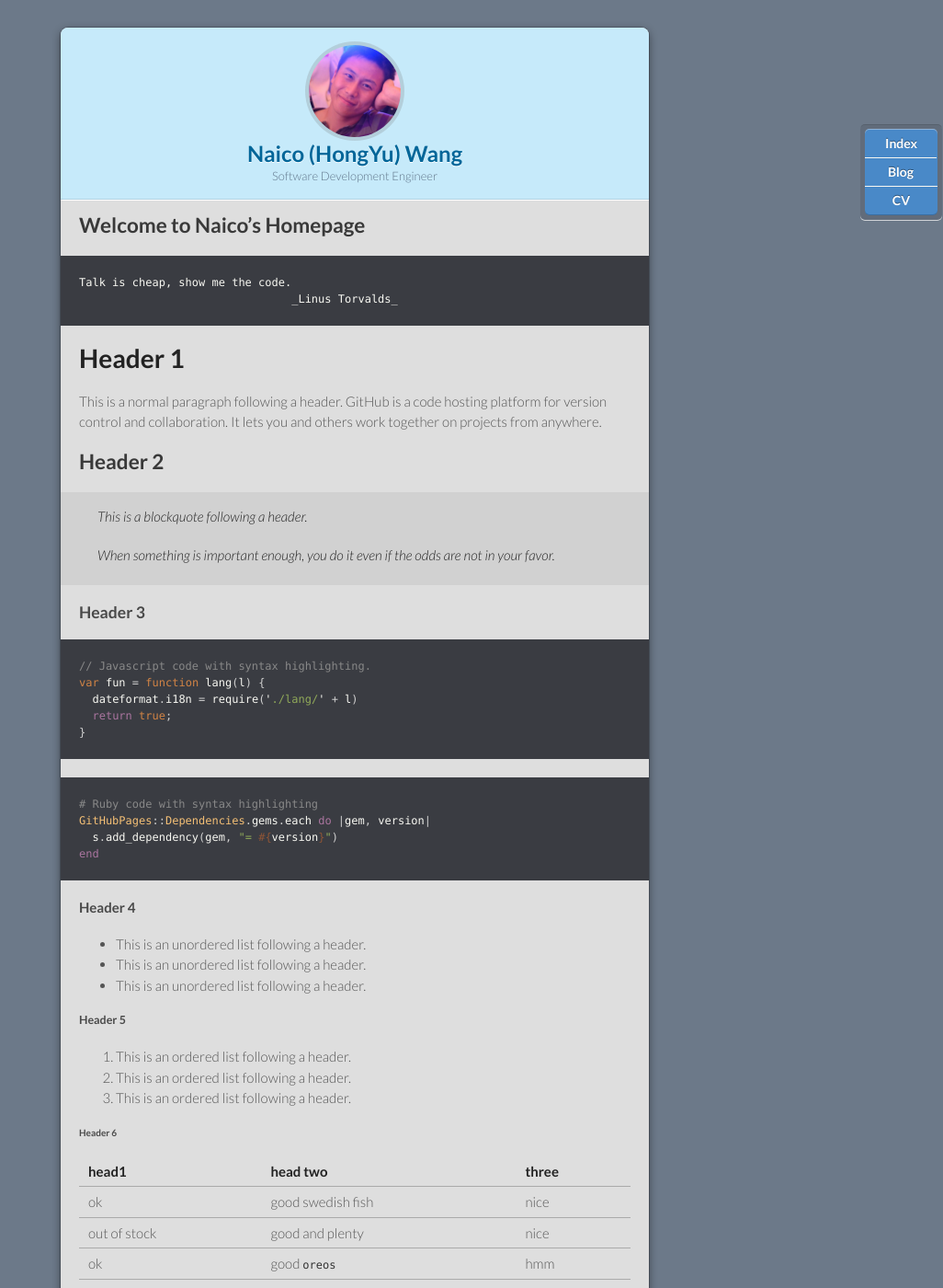
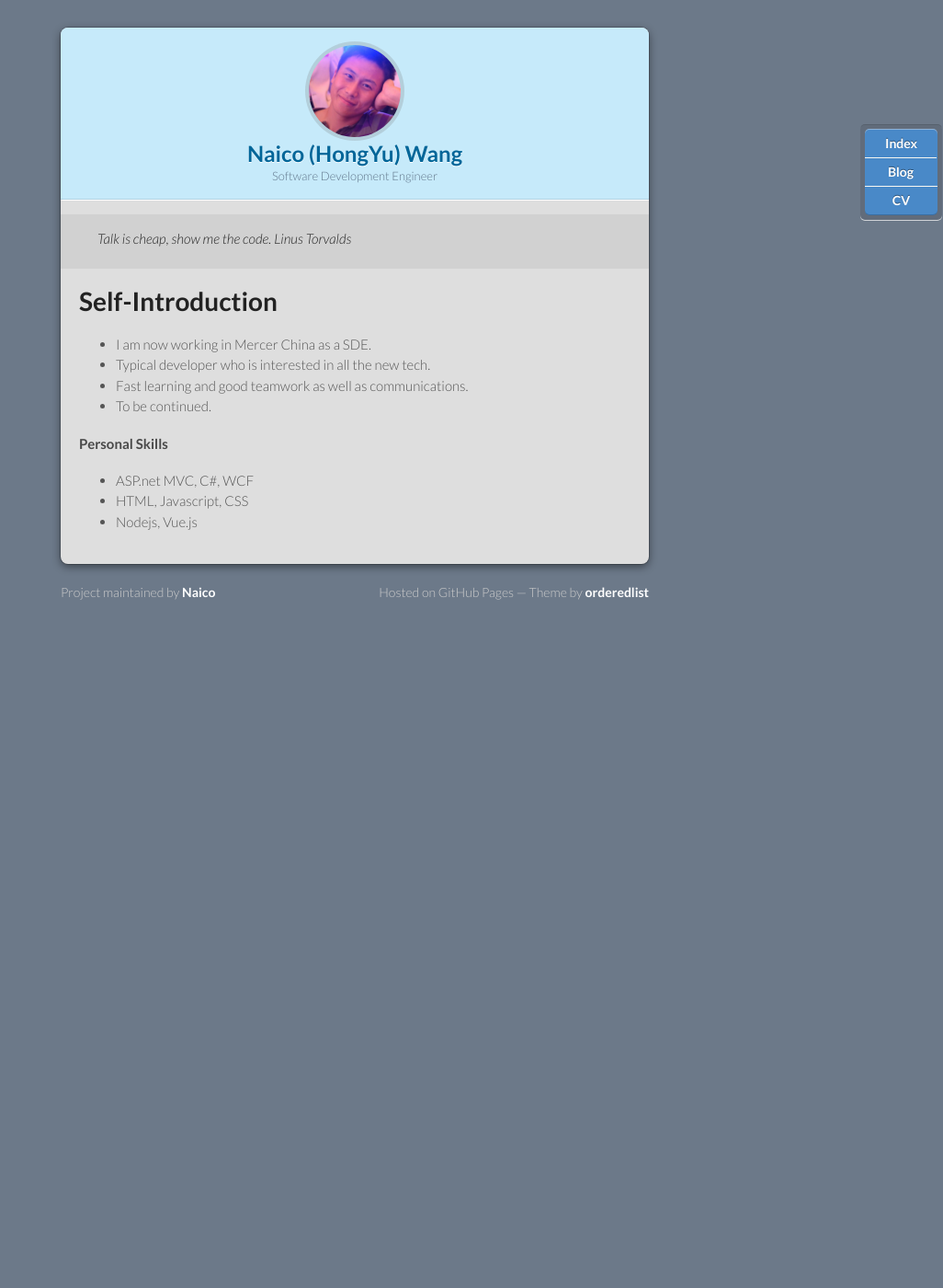
Before and after one commit to Naico/naico.github.io, a Jekyll site: the page built from index.md, in a window 1280 px wide and 1400 px high. Shown: the whole window at 92% size, without its empty margins (254-1280 px from the left). Built offline with Jekyll 4.4.1, drawn with Linux system fonts in a browser that asks for light colours; a script that is not in the unit is left out; our own code applies the rules of GitHub Pages for plain Markdown files; some of the changed text lies outside the part shown.

Commit message:
index content

````diff
--- a/index.md
+++ b/index.md
@@ -1,123 +1,25 @@
 ---
 layout: default
 ---
-## Welcome to Naico's Homepage
-
-```
-Talk is cheap, show me the code.
-                                _Linus Torvalds_
-```
 
 
 
-# [](#header-1)Header 1
-
-This is a normal paragraph following a header. GitHub is a code hosting platform for version control and collaboration. It lets you and others work together on projects from anywhere.
-
-## [](#header-2)Header 2
-
-> This is a blockquote following a header.
->
-> When something is important enough, you do it even if the odds are not in your favor.
-
-### [](#header-3)Header 3
-
-```js
-// Javascript code with syntax highlighting.
-var fun = function lang(l) {
-  dateformat.i18n = require('./lang/' + l)
-  return true;
-}
-```
-
-```ruby
-# Ruby code with syntax highlighting
-GitHubPages::Dependencies.gems.each do |gem, version|
-  s.add_dependency(gem, "= #{version}")
-end
-```
-
-#### [](#header-4)Header 4
-
-*   This is an unordered list following a header.
-*   This is an unordered list following a header.
-*   This is an unordered list following a header.
-
-##### [](#header-5)Header 5
-
-1.  This is an ordered list following a header.
-2.  This is an ordered list following a header.
-3.  This is an ordered list following a header.
-
-###### [](#header-6)Header 6
-
-| head1        | head two          | three |
-|:-------------|:------------------|:------|
-| ok           | good swedish fish | nice  |
-| out of stock | good and plenty   | nice  |
-| ok           | good `oreos`      | hmm   |
-| ok           | good `zoute` drop | yumm  |
-
-### There's a horizontal rule below this.
-
-* * *
-
-### Here is an unordered list:
-
-*   Item foo
-*   Item bar
-*   Item baz
-*   Item zip
-
-### And an ordered list:
-
-1.  Item one
-1.  Item two
-1.  Item three
-1.  Item four
-
-### And a nested list:
-
-- level 1 item
-  - level 2 item
-  - level 2 item
-    - level 3 item
-    - level 3 item
-- level 1 item
-  - level 2 item
-  - level 2 item
-  - level 2 item
-- level 1 item
-  - level 2 item
-  - level 2 item
-- level 1 item
-
-### Small image
-
-![](https://assets-cdn.github.com/images/icons/emoji/octocat.png)
-
-### Large image
-
-![](https://guides.github.com/activities/hello-world/branching.png)
+>Talk is cheap, show me the code.
+>                                _Linus Torvalds_
 
 
-### Definition lists can be used with HTML syntax.
 
-<dl>
-<dt>Name</dt>
-<dd>Godzilla</dd>
-<dt>Born</dt>
-<dd>1952</dd>
-<dt>Birthplace</dt>
-<dd>Japan</dd>
-<dt>Color</dt>
-<dd>Green</dd>
-</dl>
 
-```
-Long, single-line code blocks should not wrap. They should horizontally scroll if they are too long. This line should be long enough to demonstrate this.
-```
+# [](#header-1)Self-Introduction
 
-```
-The final element.
-```
+* I am now working in Mercer China as a SDE.
+* Typical developer who is interested in all the new tech.
+* Fast learning and good teamwork as well as communications.
+* To be continued.
+
+
+#### Personal Skills
+
+*   ASP.net MVC, C#, WCF
+*   HTML, Javascript, CSS
+*   Nodejs, Vue.js
````
